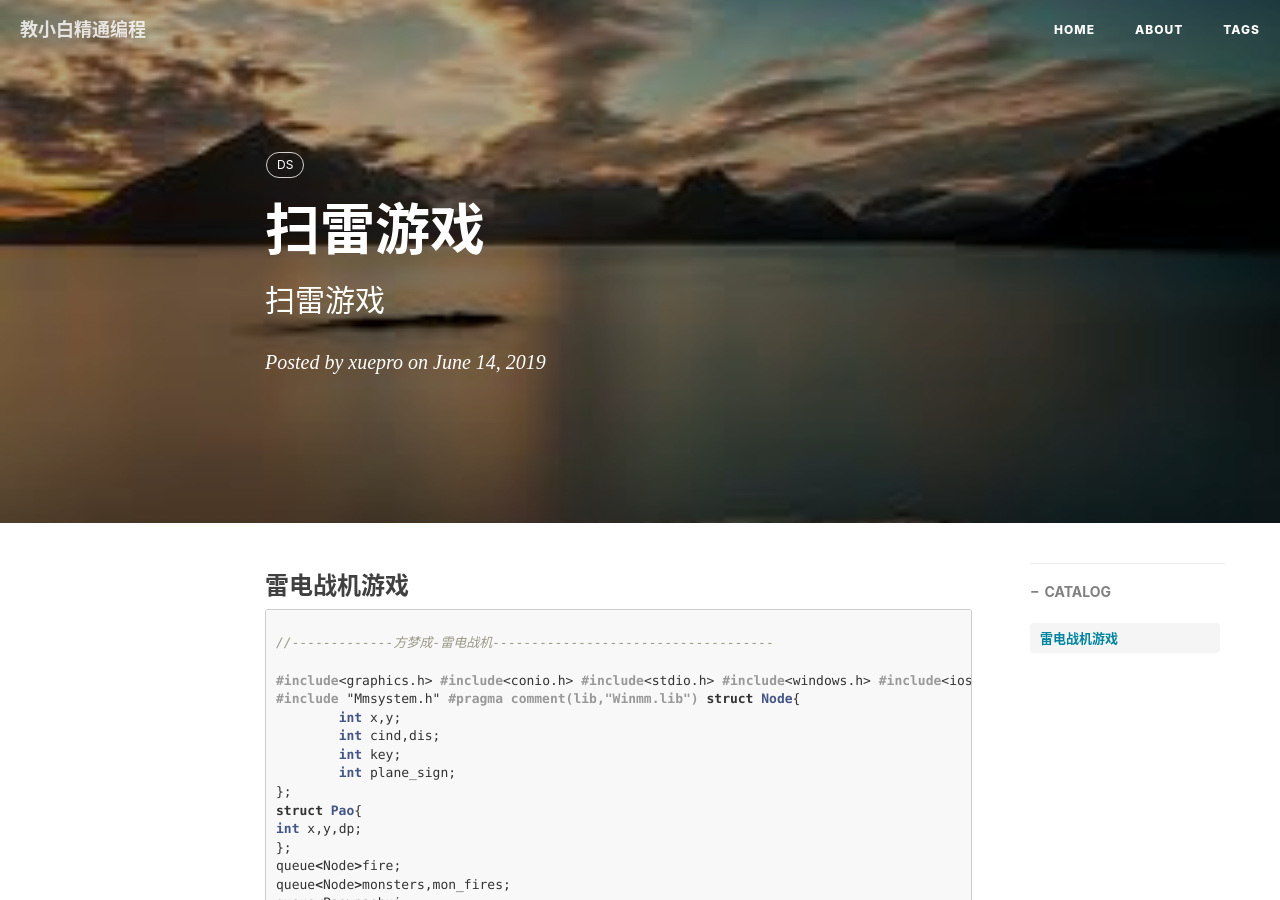
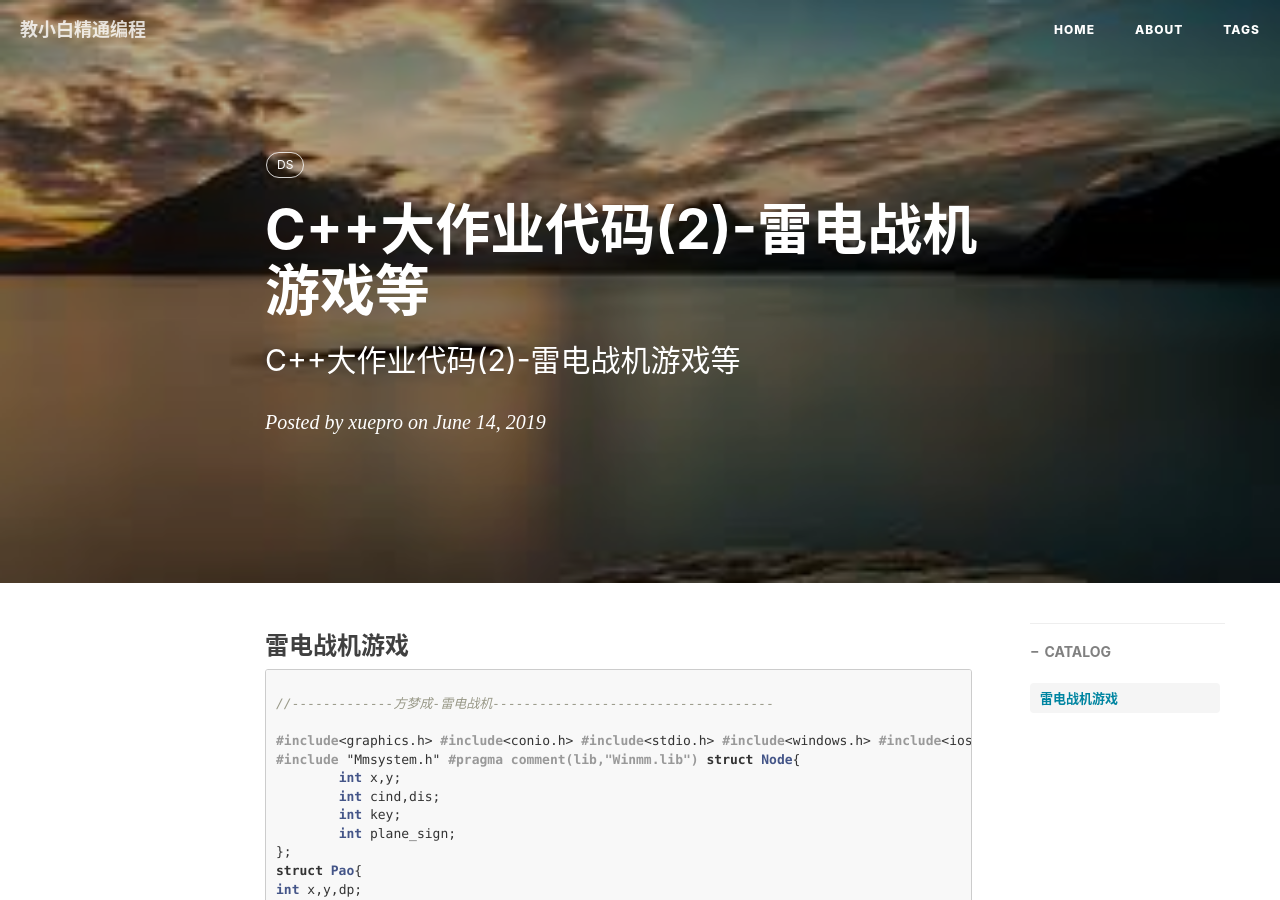
Before and after one commit to xuepro/xuepro.github.io, a Jekyll site: the page built from _posts/2019-06-14-C++大作业代码(2)-雷电战机游戏等.md, in a window 1280 px wide and 900 px high. Built offline with Jekyll 4.4.1, drawn with Linux system fonts in a browser that asks for light colours; nearby versions of some CDN libraries; comment, search, counter and statistics services are not loaded.

Commit message:
Update 2019-06-14-C++大作业代码(2)-雷电战机游戏等.md

```diff
--- a/_posts/2019-06-14-C++大作业代码(2)-雷电战机游戏等.md
+++ b/_posts/2019-06-14-C++大作业代码(2)-雷电战机游戏等.md
@@ -1,7 +1,7 @@
 ---
 layout:       post
-title:        扫雷游戏
-subtitle:     扫雷游戏
+title:        C++大作业代码(2)-雷电战机游戏等
+subtitle:    C++大作业代码(2)-雷电战机游戏等
 date:         2019-06-14 08:08:00
 author:       "xuepro"
 header-img:   "img/home_bg.jpg"
```
